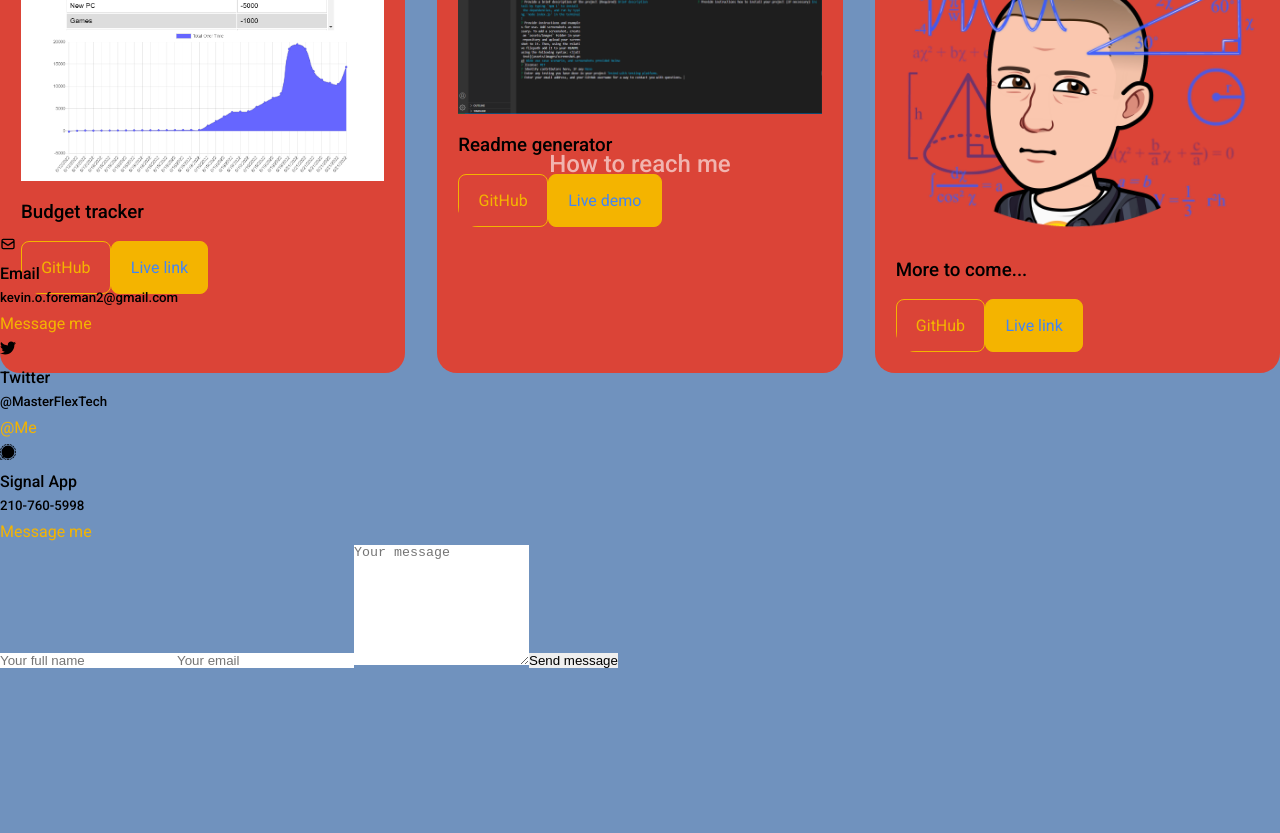
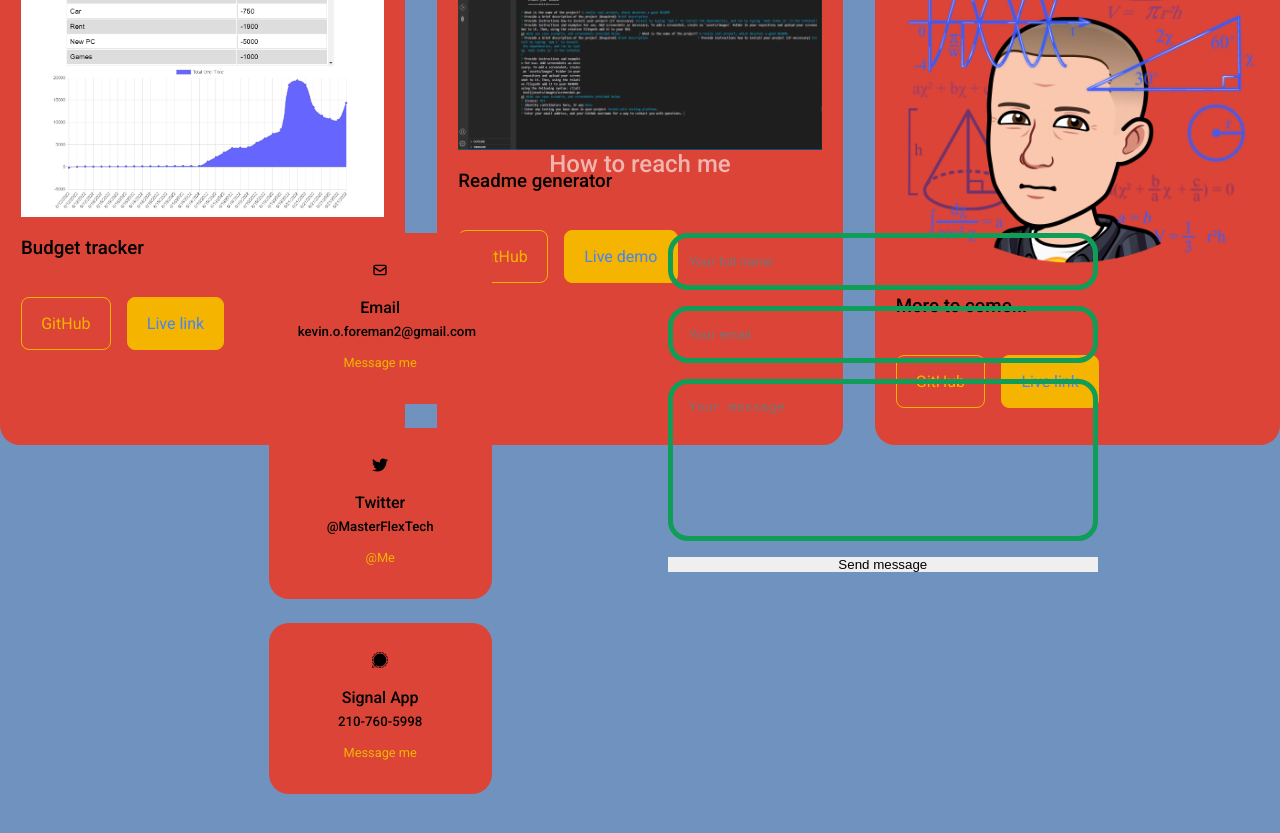
Before and after one commit to kevin-foreman/Personal-React-Portfolio, a React (Create React App) app: page / in a window 1280 px wide. Shown: the part 2640-3473 px from the top of the page. Built offline with nearby package versions, Linux system fonts and the light colour scheme.

Commit message:
Pushing ugliness and asking for help, smh

```diff
--- a/src/App.jsx
+++ b/src/App.jsx
@@ -12,10 +12,15 @@ const App = () => {
   return (
     <>
       <Header />
+
       <Nav />
+
       <About />
+
       <Portfolio />
+
       <Contact />
+
       <Footer />
     </>
   )
--- a/src/components/about/about.css
+++ b/src/components/about/about.css
@@ -1,8 +1,7 @@
 .about__container {
     display: grid;
     grid-template-columns: 35% 50%;
-    gap: 5rem;
-    position: relative;
+    gap: 2rem;
 
 }
 
--- a/src/components/contact/Contact.jsx
+++ b/src/components/contact/Contact.jsx
@@ -9,25 +9,25 @@ const Contact = () => {
     <section id='contact'>
       <h2>How to reach me</h2>
 
-      <div className="container container__contact">
+      <div className="container contact__container">
         <div className="contact__options">
 
           <article className="contact__option">
-            <HiOutlineMail />
+            <HiOutlineMail className='contact__option-icon'/>
             <h4>Email</h4>
             <h5>kevin.o.foreman2@gmail.com</h5>
             <a href="mailto:kevin.o.foreman2@gmail.com" target="_blank" rel="noreferrer">Message me</a>
           </article>
 
           <article className="contact__option">
-            <FaTwitter />
+            <FaTwitter className='contact__option-icon'/>
             <h4>Twitter</h4>
             <h5>@MasterFlexTech</h5>
             <a href="https://www.twitter.com/MasterFlexTech" target="_blank" rel="noreferrer">@Me</a>
           </article>
 
           <article className="contact__option">
-            <BsSignal />
+            <BsSignal className='contact__option-icon'/>
             <h4>Signal App</h4>
             <h5>210-760-5998</h5>
             <a href="https://api.signalapp.com/send?phone=12107605998" target="_blank" rel="noreferrer">Message me</a>
--- a/src/components/contact/contact.css
+++ b/src/components/contact/contact.css
@@ -0,0 +1,70 @@
+.container.contact__container {
+    width: 58%;
+    display: grid;
+    grid-template-columns: 30% 58%;
+    gap: 11rem;
+}
+
+.contact__options {
+    display: flex;
+    flex-direction: column;
+    gap: 1.5rem;
+}
+
+.contact__option {
+    background: var(--color-bg-variant);
+    padding: 1.5rem;
+    border-radius: 20px;
+    text-align: center;
+    border: 5px solid transparent;
+    transition: var(--transition);
+}
+
+.contact__option:hover {
+    background: transparent;
+    border-color: var(--color-primary-variant);
+}
+
+.contact__option-icon {
+    font-size: 1rem;
+    margin-bottom: .5rem;
+}
+
+.contact__option a {
+    margin-top: 0.5rem;
+    display: inline-block;
+    font-size: 0.8rem;
+}
+
+form {
+    display: flex;
+    flex-direction: column;
+    gap: 1rem;
+}
+
+input, textarea {
+    width: 100%;
+    padding: 1rem;
+    border-radius: 20px;
+    background: transparent;
+    border: 5px solid var(--color-primary-variant);
+    resize: none;
+    color: var(--color-white);
+}
+
+/* ---------------------MEDIA QUERIES (tablets and such)---------------------- */
+@media screen and (max-width: 1024px) {
+    .container.contact__container {
+        grid-template-columns: 1fr;
+        gap: 2rem;
+    }
+    }
+
+
+/* ---------------------MEDIA QUERIES (mobile phones and such)---------------------- */
+@media screen and (max-width: 600px) {
+    .container.contact__container {
+        grid-template-columns: 1fr;
+        width: var(--container-width-ms);
+    }
+    }
--- a/src/components/portfolio/Portfolio.jsx
+++ b/src/components/portfolio/Portfolio.jsx
@@ -32,8 +32,10 @@ const Portfolio = () => {
           <div className="portfolio__item-image">
             <img src={SUDOKU} alt="Sudoku game" />
             <h3>Cool Sudoku App</h3>
+            <div className="portfolio__item-cta">
             <a href="https://github.com/kevin-foreman/cool-sudoku" className='btn' target="_blank" rel="noreferrer">GitHub</a>
             <a href="https://kevin-foreman.github.io/cool-sudoku/" className='btn btn-primary' target="_blank" rel="noreferrer">Live link</a>
+            </div>
 
           </div>
 
@@ -41,10 +43,12 @@ const Portfolio = () => {
 
         <article className='portfolio__item'>
           <div className="portfolio__item-image">
-            <img src={TECH} alt="Coffe shop" />
+            <img src={TECH} alt="Thumbnail" />
             <h3>Master Flex Tech</h3>
+            <div className="portfolio__item-cta">
             <a href="https://github.com/kevin-foreman/MasterFlex-Tech" className='btn' target="_blank" rel="noreferrer">GitHub</a>
             <a href="https://masterflex.tech/" className='btn btn-primary' target="_blank" rel="noreferrer">Live link</a>
+            </div>
 
           </div>
 
@@ -52,10 +56,12 @@ const Portfolio = () => {
 
         <article className='portfolio__item'>
           <div className="portfolio__item-image">
-            <img src={BUDGET} alt="Coffe shop" />
+            <img src={BUDGET} alt="Spreadsheet" />
             <h3>Budget tracker</h3>
+            <div className="portfolio__item-cta">
             <a href="https://github.com/kevin-foreman/progressive-budget-tracker" className='btn' target="_blank" rel="noreferrer">GitHub</a>
             <a href="https://advanced-pwa-budget-tracking.herokuapp.com/" className='btn btn-primary' target="_blank" rel="noreferrer">Live link</a>
+            </div>
 
           </div>
 
@@ -63,10 +69,13 @@ const Portfolio = () => {
 
         <article className='portfolio__item'>
           <div className="portfolio__item-image">
-            <img src={README} alt="Coffe shop" />
+            <img src={README} alt="Screenshot" />
             <h3>Readme generator</h3>
+            <div className="portfolio__item-cta">
             <a href="https://github.com/kevin-foreman/README-Generator" className='btn' target="_blank" rel="noreferrer">GitHub</a>
             <a href="https://drive.google.com/file/d/16RsiCHavyyjKZF0O3JKCBwgSCcX0-tbO/view" className='btn btn-primary' target="_blank" rel="noreferrer">Live demo</a>
+            </div>
+
 
           </div>
 
@@ -74,10 +83,12 @@ const Portfolio = () => {
 
         <article className='portfolio__item'>
           <div className="portfolio__item-image">
-            <img src={MORETOCOME} alt="Coffe shop" />
+            <img src={MORETOCOME} alt="Equation meme" />
             <h3>More to come...</h3>
+            <div className="portfolio__item-cta">
             <a href="https://github.com/kevin-foreman" className='btn' target="_blank" rel="noreferrer">GitHub</a>
             <a href="https://github.com/kevin-foreman" className='btn btn-primary' target="_blank" rel="noreferrer">Live link</a>
+            </div>
 
           </div>
 
--- a/src/components/portfolio/portfolio.css
+++ b/src/components/portfolio/portfolio.css
@@ -23,7 +23,7 @@
 }
 
 .portfolio__item h3 {
-    margin: 1rem 0 .75rem;
+    margin: 1rem 0 2rem;
 }
 
 .portfolio__item-cta {
@@ -45,6 +45,6 @@
 @media screen and (max-width: 600px) {
     .portfolio__container {
         grid-template-columns: 1fr;
-        gap: none;
+        gap: 1rem;
     }
     }
--- a/src/index.css
+++ b/src/index.css
@@ -9,7 +9,7 @@
     list-style: none;
     text-decoration: none;
 }
-/* Colorized using tetradic color scheme */
+/* Colorized using tetradic color scheme, thanks Google! */
 :root {
     --color-bg: #4285F4;
     --color-bg-variant: #DB4437;
@@ -115,7 +115,7 @@ img {
         width: var(--container-width-md);
     }
     section {
-        margin-top: 6rem;
+        margin-top: 5rem;
     }
 }
 
```
